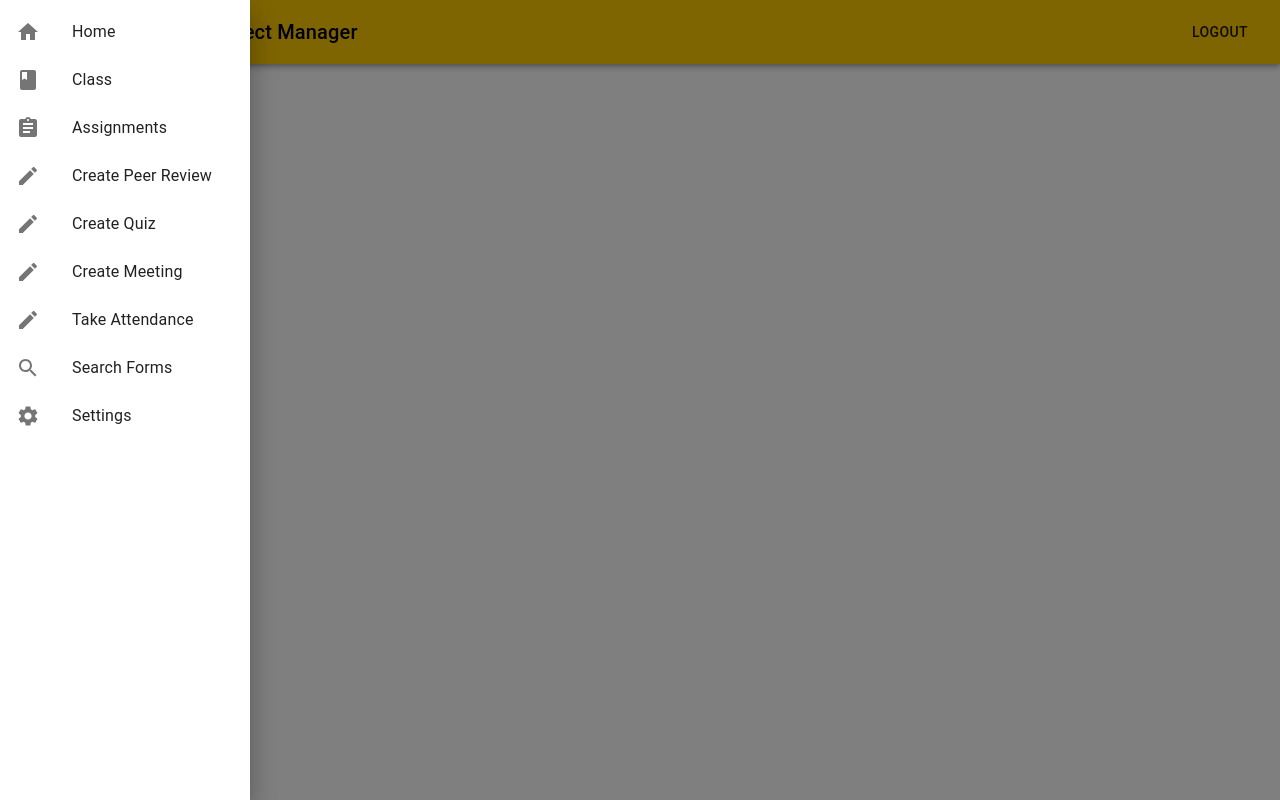
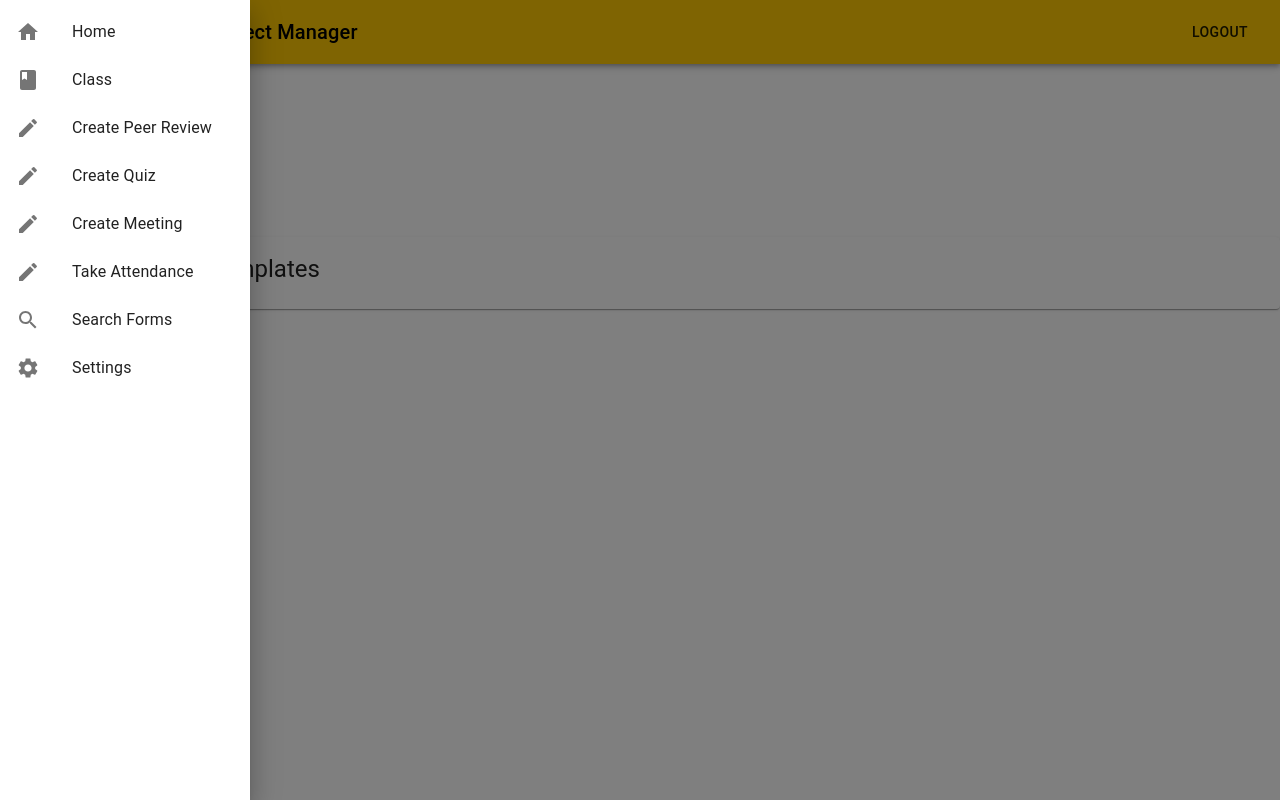
Before and after one commit to nguderian/SDPM, a React (Create React App) app in the folder frontend/: page /coordinator/Survey/CreateSurvey in a window 1280 px wide. Both pictures are taken after a click on the button "menu". Built offline with nearby package versions, Linux system fonts and the light colour scheme; no server answers.

Commit message:
Routing Changes

```diff
--- a/frontend/src/Routes.js
+++ b/frontend/src/Routes.js
@@ -21,16 +21,16 @@ const routes = (
             <Route path='/AdminClassPage' exact component={AdminClassPage}/>
 
             {/* quiz creation */}
-            <Route path='/coordinator/CreateQuiz' exact component={CreateQuizContainer}/>
+            <Route path='/coordinator/Quiz/CreateQuiz' exact component={CreateQuizContainer}/>
             <Route path='/coordinator/Quiz/:title' render={(props) => <NewQuizContainer {...props} />}/>
 
             {/* survey creation */}
-            <Route path='/coordinator/CreateSurvey' exact component={CreateSurveyContainer}/>
-            <Route path='/coordinator/NewSurvey' exact component={NewSurveyContainer}/>
+            <Route path='/coordinator/Survey/CreateSurvey' exact component={CreateSurveyContainer}/>
+            <Route path='/coordinator/Survey/NewSurvey' exact component={NewSurveyContainer}/>
 
             {/* meeting creation */}
-            <Route path='/meeting/CreateMeeting' exact component={CreateMeetingContainer}/>
-            <Route path='/meeting/:title'  render={(props) => <NewMeetingContainer {...props} />}/>
+            <Route path='/student/Meeting/CreateMeeting' exact component={CreateMeetingContainer}/>
+            <Route path='/student/Meeting/:title'  render={(props) => <NewMeetingContainer {...props} />}/>
 
             {/* completing forms - mainly for students */}
             <Route path='/student/viewAssignments' exact component={ViewAssignmentsContainer}/>
--- a/frontend/src/components/NavBar.js
+++ b/frontend/src/components/NavBar.js
@@ -106,19 +106,15 @@ const NavBar = ({ user_id, userType, token, loggedIn }) => {
                 <ListItemIcon><ClassIcon/></ListItemIcon>
                 <ListItemText primary='Class'/>
               </ListItem>
-              <ListItem button component={Link} to='/'>
-                <ListItemIcon><AssignmentIcon/></ListItemIcon>
-                <ListItemText primary='Assignments'/>
-              </ListItem>
-              <ListItem button component={Link} to='/coordinator/CreateSurvey'>
+              <ListItem button component={Link} to='/coordinator/Survey/CreateSurvey'>
                 <ListItemIcon><CreateIcon/></ListItemIcon>
                 <ListItemText primary='Create Peer Review'/>
               </ListItem>
-              <ListItem button component={Link} to='/coordinator/CreateQuiz'>
+              <ListItem button component={Link} to='/coordinator/Quiz/CreateQuiz'>
                 <ListItemIcon><CreateIcon/></ListItemIcon>
                 <ListItemText primary='Create Quiz'/>
               </ListItem>
-              <ListItem button component={Link} to='/meeting/CreateMeeting'>
+              <ListItem button component={Link} to='/student/Meeting/CreateMeeting'>
                 <ListItemIcon><CreateIcon/></ListItemIcon>
                 <ListItemText primary='Create Meeting'/>
               </ListItem>
--- a/frontend/src/components/forms/coordinator/CreateSurvey.js
+++ b/frontend/src/components/forms/coordinator/CreateSurvey.js
@@ -51,7 +51,7 @@ const CreateSurvey = ({ userId, userType, token, loggedIn }) => {
         <div className={classes.root}>
             <Grid container spacing={3}>
                 <Grid item xs={3}>
-                    <Button className={classes.createButton} variant="contained" color="primary" component={Link} to='/coordinator/NewSurvey'>
+                    <Button className={classes.createButton} variant="contained" color="primary" component={Link} to='/coordinator/Survey/NewSurvey'>
                         Create New
                     </Button>
                 </Grid>
--- a/frontend/src/components/forms/student/CreateMeeting.js
+++ b/frontend/src/components/forms/student/CreateMeeting.js
@@ -72,7 +72,7 @@ const CreateMeeting = ({ userId, userType, token, loggedIn }) => {
 
     return (
         <div className={classes.root}>
-            <Button className={classes.createButton} variant="contained" color="primary" component={Link} to={{ pathname: '/meeting/NewMeeting', state: { formId: '' }}}>
+            <Button className={classes.createButton} variant="contained" color="primary" component={Link} to={{ pathname: '/student/Meeting/NewMeeting', state: { formId: '' }}}>
                 Create New
             </Button>
             <Typography className={classes.templateText} variant='h5'>Meeting Templates</Typography>
```
